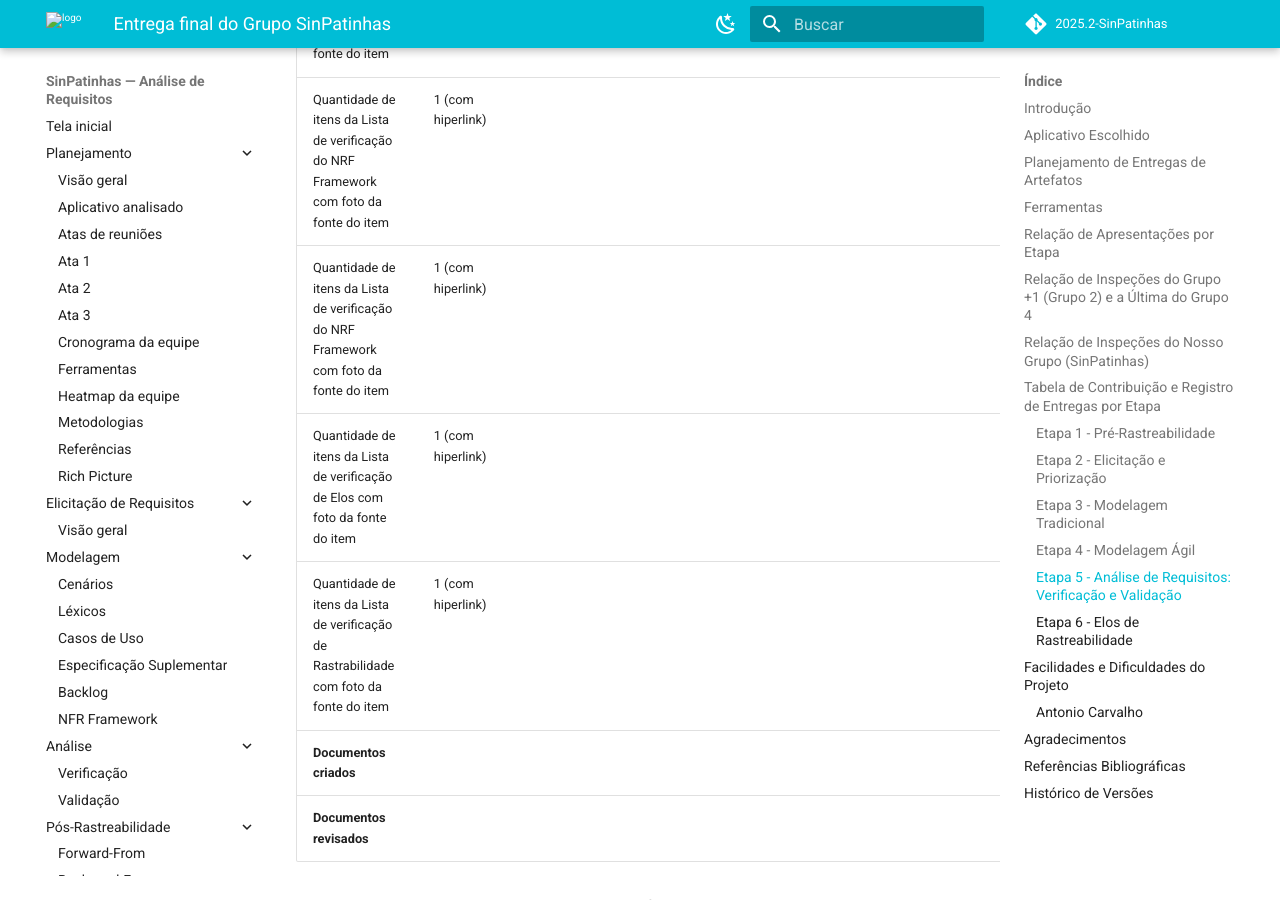
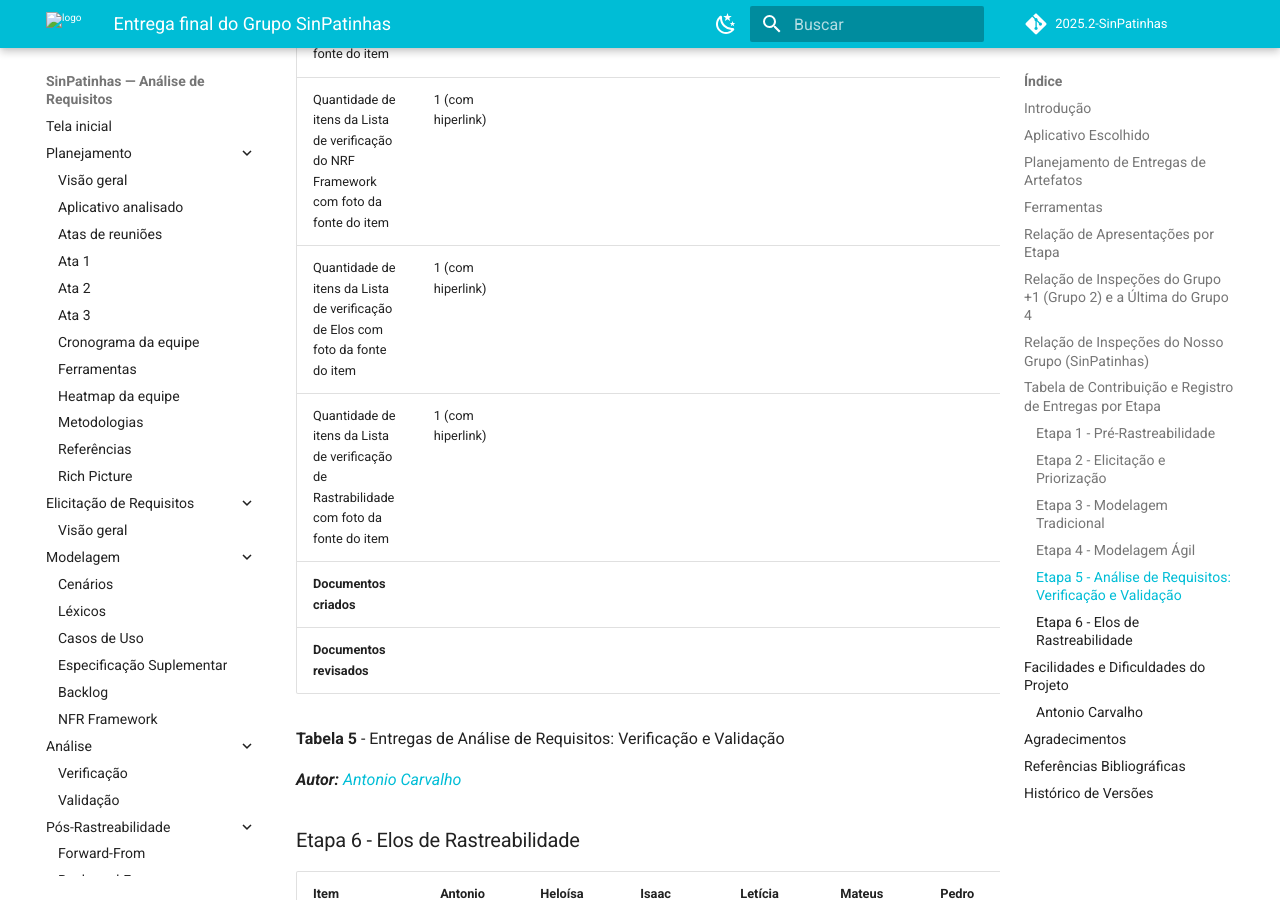
Before and after one commit to Requisitos-de-Software/2025.2-SinPatinhas, an MkDocs documentation site: the page built from docs/entregas/entrega_final.md, in a window 1280 px wide and 900 px high, scrolled down 9206 px. Built offline with MkDocs 1.6.1 and Material for MkDocs 9.7.7, drawn with Linux system fonts in a browser that asks for light colours; comment, search, counter and statistics services are not loaded.

Commit message:
fix(general): Pequena alteração na página de entrega final.

```diff
--- a/docs/entregas/entrega_final.md
+++ b/docs/entregas/entrega_final.md
@@ -144,7 +144,6 @@ Validação com usuário do NFR com gravação presencial? |  1 (com hiperlink)
 | Quantidade de itens da Lista de verificação dos Casos de Uso com foto da fonte do item | 1 (com hiperlink) |||||
 | Quantidade de itens da Lista de verificação de Especificações Suplementar com foto da fonte do item  | 1 (com hiperlink) |||||
 |  Quantidade de itens da Lista de verificação das Historias de Usuarios com foto da fonte do item | 1 (com hiperlink) |||||
-|Quantidade de itens da Lista de verificação do NRF Framework com foto da fonte do item | 1 (com hiperlink) |||||
 | Quantidade de itens da Lista de verificação do NRF Framework com foto da fonte do item | 1 (com hiperlink) |||||
 | Quantidade de itens da Lista de verificação de Elos com foto da fonte do item |1 (com hiperlink)  |||||
 | Quantidade de itens da Lista de verificação de Rastrabilidade com foto da fonte do item | 1 (com hiperlink) |||||
```
